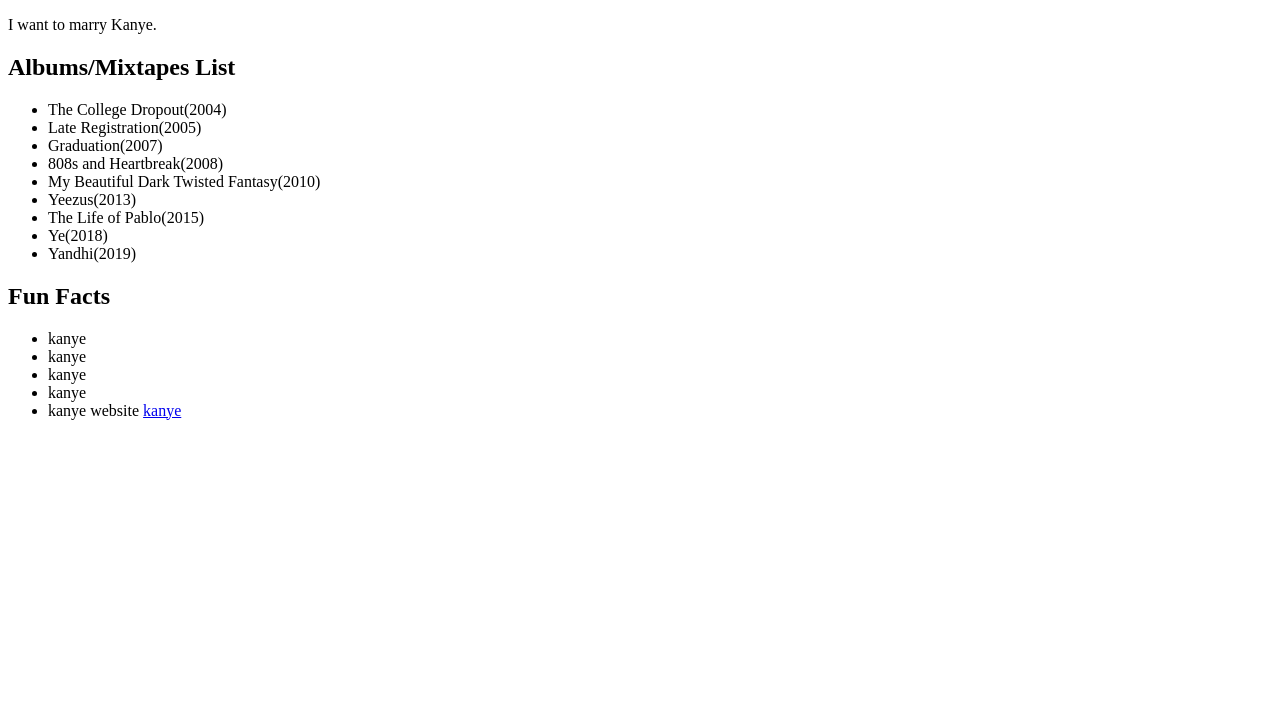
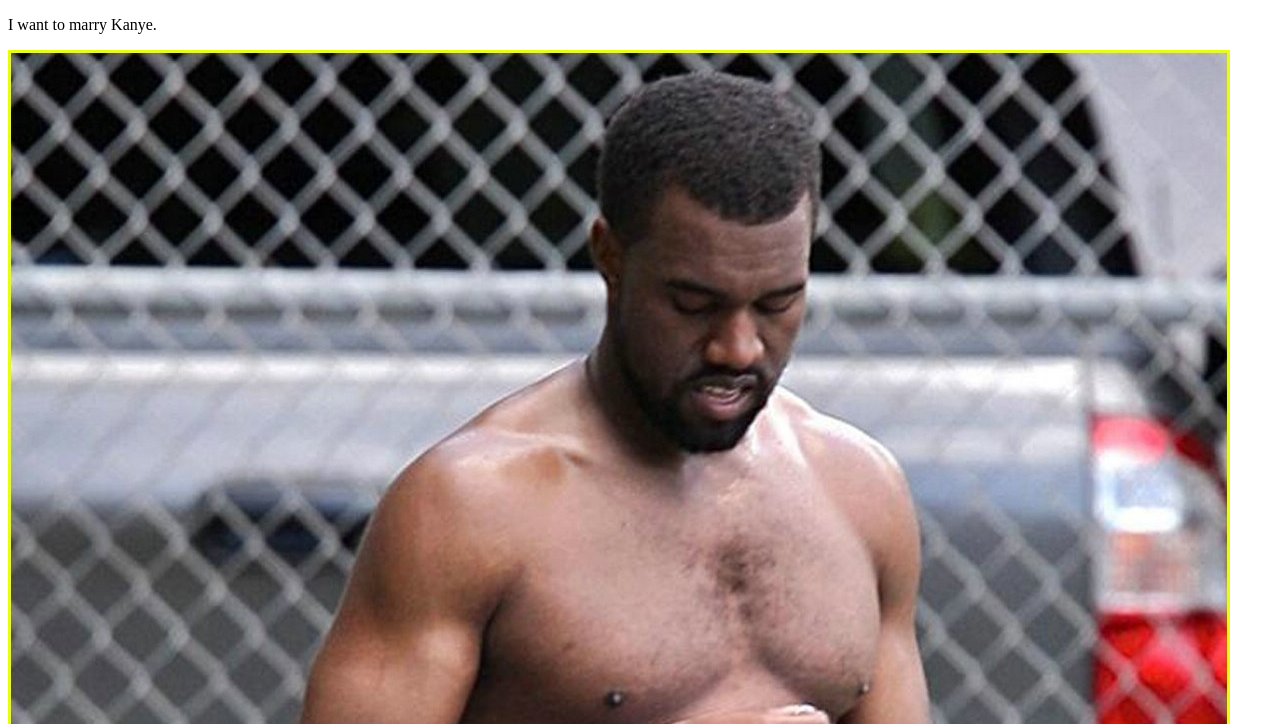
Before and after one commit to rgonzalez124/MyStoryPer8, a plain HTML site: page index.html in a window 1280 px wide. Shown: the part 636-1360 px from the top of the page. Before the commit the page ends 1072 px from the top, so only its background shows below. Drawn offline with Linux system fonts and the light colour scheme.

Commit message:
Update index.html

```diff
--- a/index.html
+++ b/index.html
@@ -8,6 +8,8 @@
 <img src="kanye.jpg" alt="Kanye">
 <br>
     <p>I want to marry Kanye.</p>
+<img src="shirtless.jpg" alt="Kanye Shirtless">
+
             <h2>Albums/Mixtapes List</h2>
                 <ul>
                      <li>The College Dropout(2004)</li>
```
